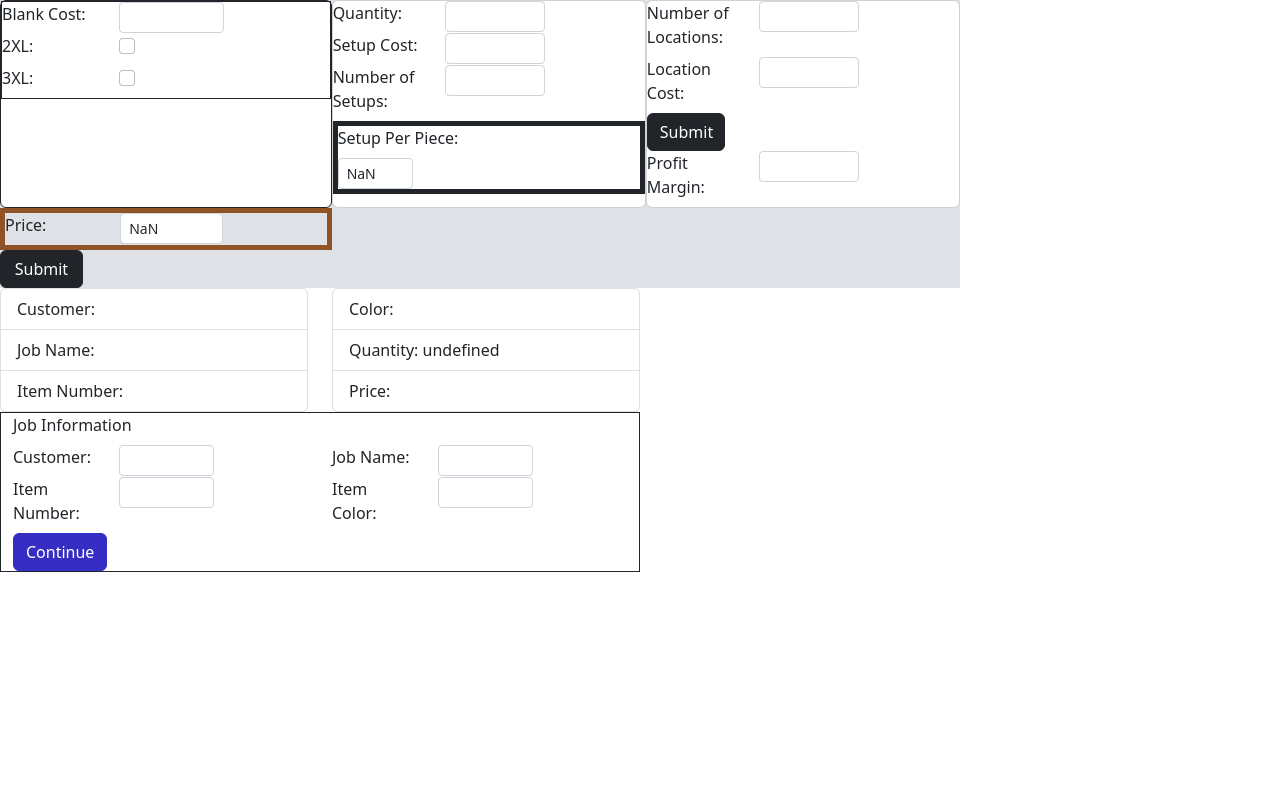
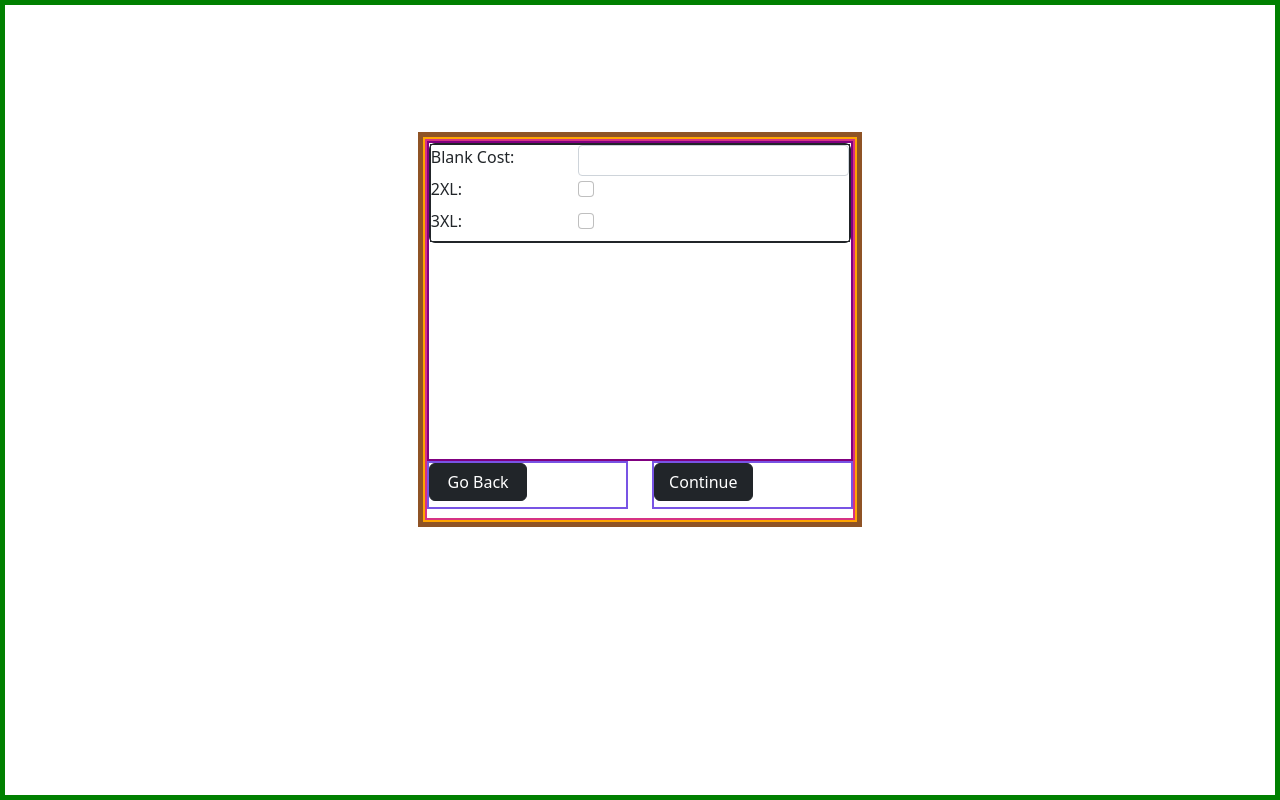
Before and after one commit to DravenTheRaven/quote-boy, a React (Create React App) app: page / in a window 1280 px wide. Built offline with nearby package versions, Linux system fonts and the light colour scheme.

Commit message:
App container
Made a fixed container for the various app views

added button in quote to toggle active components

```diff
--- a/src/App.js
+++ b/src/App.js
@@ -6,13 +6,17 @@ import './App.scss';
 
 function App() {
   return (
-  <div>
+    <div id="appContain">
+  <div className="appWrap" id="quoteWrap">
     <Quote />
-    <div className="out">
+  </div>
+    <div className="appWrap" id="outputWrap">
       <Output />
+    </div>
+    <div className="appWrap" id="jobinfoWrap">
       <JobInfo />
     </div>
-  </div>
+</div>
   )
 }
 
--- a/src/App.scss
+++ b/src/App.scss
@@ -4,33 +4,50 @@
   box-sizing: border-box;
 }
 
-#container {
-  width: 75%;
-background-color: $gray-300;
-display: grid;
-grid-template-columns: auto auto auto;
-}
-
-.form-control {
-  width: 50%;
+#appContain {
+  border: 5px solid green;
+  height: 100vh;
 
 }
 
-.wrap {
+.appWrap {
+  border: 5px solid $secondary;
+  height: 50%;
+  width: 35%;
+  margin: auto;
+  margin-top: 10%;
+}
+
+#wrap {
+  height: 100%;
+  width: 100%;
+  border: 2px solid orange;
+}
+
+#container {
+  height: 100%;
+  width: 100%;
+  border: 2px solid $danger;
+}
+
+#outputWrap {
+  display: none;
+}
+
+#jobinfoWrap {
+  display: none;
+}
+
+.quoteCard {
+  height: 85%;
+  border: solid 2px purple;
+}
+
+
+
+.quoteButtonContainer {
+  border: 2px solid $info;
+  height: 100%;
+
 
 }
-
-.out {
-width: 50%;
-}
-
-#customerFacing {
-
-}
-
-#customerFacing p {
-  background-color: #fdcae1;
-    font-family: helvetica;
-  padding: 10px;
-  margin: 10px;
-}
--- a/src/Quote.js
+++ b/src/Quote.js
@@ -31,6 +31,8 @@ function Quote() {
     check3XL: false,
   });
 
+  const [show, setShow] = useState(1);
+
   function handleChange(e) {
     const value = e.target.value;
     setState({
@@ -55,11 +57,28 @@ console.log(blank)
       [e.target.name]: checked
     })
   }
-    console.log(checks)
 
+const handleNext = () => {
+ if(show===4) {
+    setShow(4)
+  } else {
+  setShow(show + 1)
+  }
+}
+
+const handleLast = () => {
+ if(show===1) {
+    setShow(1)
+  } else {
+  setShow(show - 1)
+  }
+}
+console.log(show)
   return(
-    <div >
+    <div id="wrap">
       <div id="container" >
+        {show === 1 &&
+          <div className="quoteCard">
             <BlankCard blankCost={blank.blankCost}
                        cost2XL={blank.cost2XL}
                        cost3XL={blank.cost3XL}
@@ -69,18 +88,28 @@ console.log(blank)
                        handleCheck={handleCheck}
                        handleBlank={handleBlank}
                        />
+          </div>
+          }
+        {show === 2 &&
+          <div className="quoteCard">
             <SetupCard handleChange={handleChange}
                        setupCost={state.setupCost}
                        setups={state.setups}
                        quantity={state.quantity}
                        />
+          </div>
+          }
+        {show === 3 &&
+          <div className="quoteCard">
             <PrintingCard handleChange={handleChange}
                           profitMargin={state.profitMargin}
                           numberOfLocations={state.numberOfLocations}
                           printingCost={state.printingCost}
                           />
-        <Row>
-          <Col>
+          </div>
+          }
+        {show === 4 &&
+          <div className="quoteCard">
             <PriceCard blankCost={blank.blankCost}
                        setupCost={state.setupCost}
                        setups={state.setups}
@@ -90,12 +119,29 @@ console.log(blank)
                        price={state.finalPrice}
                        handleChange={handleChange}
                       />
+          </div>
+          }
+      <Row className="h-25">
+        <Col className="h-50">
+          <div className="quoteButtonContainer">
+            <Button variant="dark"
+                    as="input"
+                    className="w-50"
+                    value="Go Back"
+                    onClick={handleLast}
+                    />{' '}
+          </div>
+        </Col>
+        <Col className="h-50">
+          <div className="quoteButtonContainer">
             <Button variant="dark"
                     as="input"
                     type="submit"
-                    className="w-25"
-                    value="Submit"
+                    className="w-50"
+                    value="Continue"
+                    onClick={handleNext}
                     />{' '}
+          </div>
         </Col>
       </Row>
     </div>
--- a/src/components/Price.js
+++ b/src/components/Price.js
@@ -11,8 +11,8 @@ function Price({ blankCost, printingCost, setups, setupCost, profitMargin, quant
   finalPrice = cost / finalMargin;
   return (
   <>
-    <Form.Group controlId="price" className="border border-secondary border-5">
-      <Row>
+    <Form.Group controlId="price" className="border border-secondary border-5 h-50">
+      <Row >
         <Col xs={4}>
           <Form.Label>Price:</Form.Label>
         </Col>
```
Lines whose indentation alone changed are shown as unchanged.
